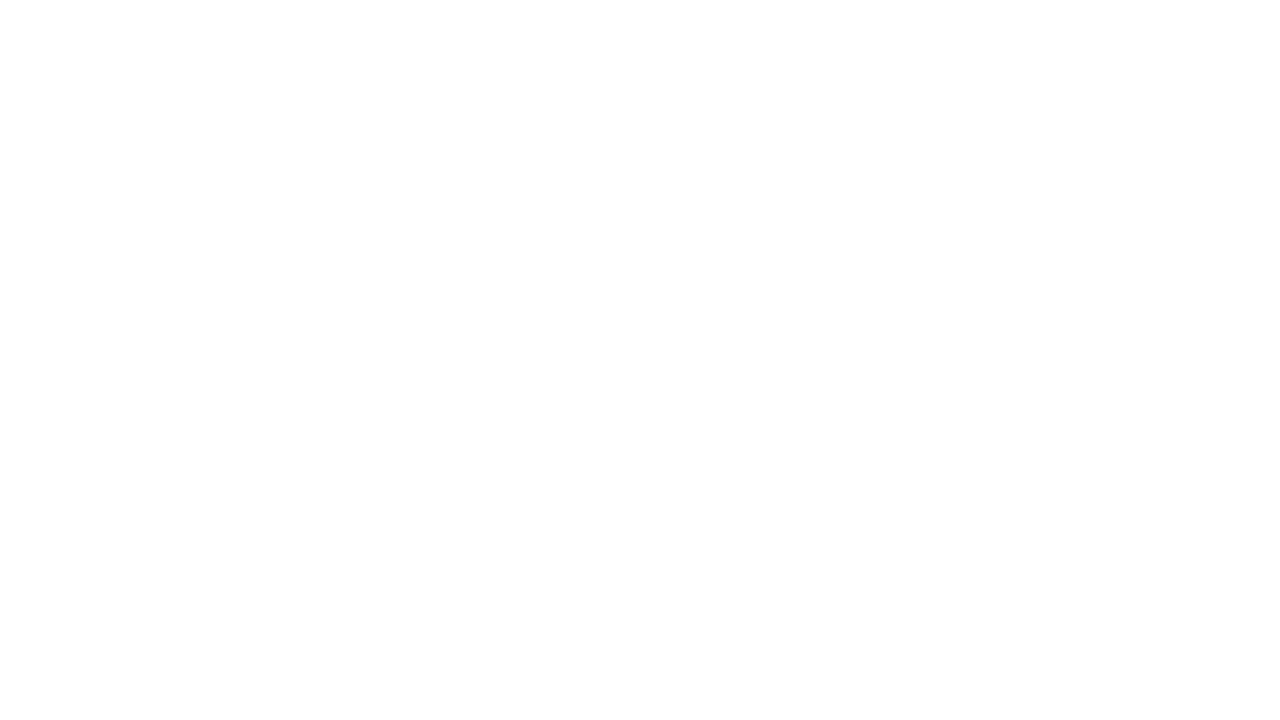
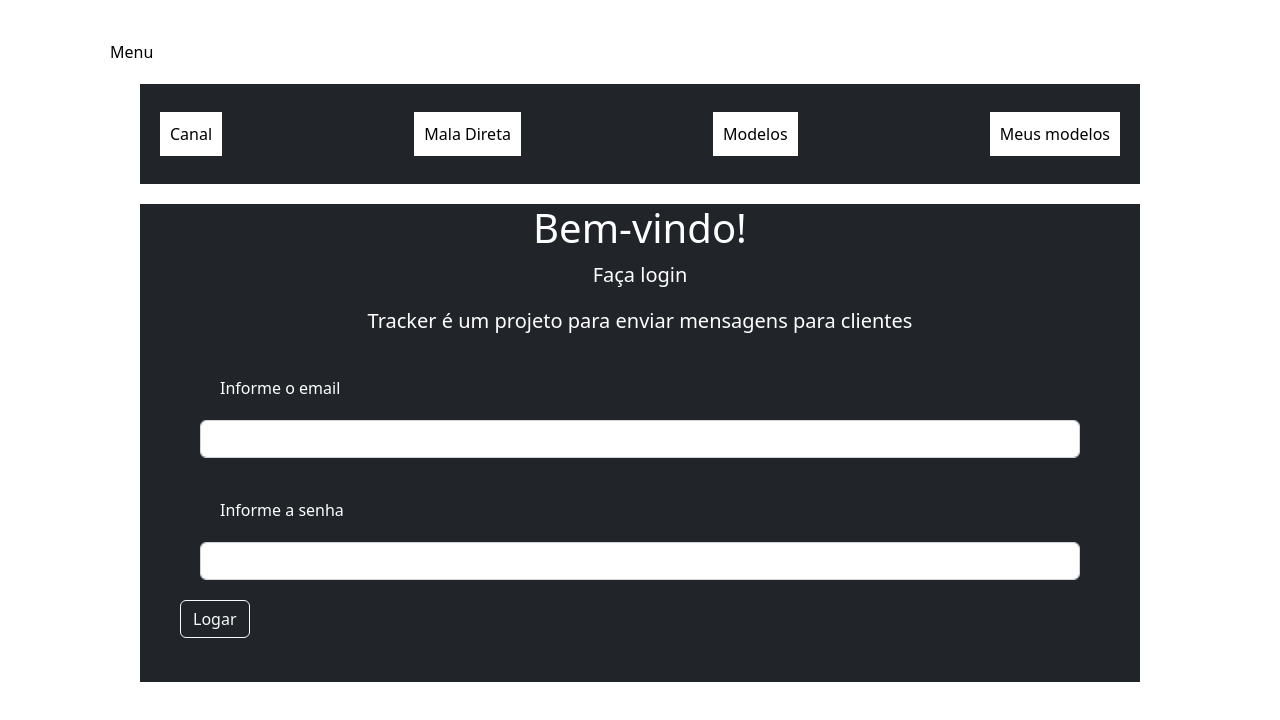
Before and after one commit to Tracker-Message/front-end, a Vue app in the folder tracker/: page /Menu in a window 1280 px wide. Before the commit this address had no page. Shown: the top 720 px of the page. Built offline with nearby package versions, Linux system fonts and the light colour scheme; the HTML template or start-up script is replaced by a standard one.

Commit message:
teste de dados

```diff
--- a/tracker/src/App.vue
+++ b/tracker/src/App.vue
@@ -1,10 +1,10 @@
 <script setup>
-import {ref} from 'vue'
-import { RouterLink, RouterView} from 'vue-router'
-//import Home from './views/Home.vue';
+//import {ref} from 'vue'
+//import { RouterLink, RouterView} from 'vue-router'
+import Home from './views/Home.vue';
 
 //defineProps<{msg: string}>();
-const user= userStore();
+//const user= userStore();
 </script>
 
 <template>
@@ -12,16 +12,19 @@ const user= userStore();
 
 <nav>
 
-  <RouterLink to="./Home">Home/Login</RouterLink>
+<!-- <RouterLink to="./Home">Home/Login</RouterLink>
      <RouterLink  to="./">Page</RouterLink>
 
 
   <RouterView/>
+-->
+ <RouterLink  to="./Menu">Menu</RouterLink>
 
+<RouterView/>
+
+<Home/>
 </nav>
 
-<h4>{{msg}}</h4>
-<button type="button">Valor:{{}}</button>
 
 </div>
 
--- a/tracker/src/components/input/Input.vue
+++ b/tracker/src/components/input/Input.vue
@@ -10,6 +10,7 @@
 <input
 class="form-control"
 type={{type}}
+value=''
 >
 
 
@@ -25,7 +26,8 @@ export default{
     props:{
         type:String,
        // placeholder: String,
-        label:String
+        label:String,
+        value: String
     }
 }
 
--- a/tracker/src/router/index.js
+++ b/tracker/src/router/index.js
@@ -3,6 +3,7 @@ import Modelo from '../views/Modelo.vue'
 import Home from '../views/Home.vue'
 import Canal from '../views/Canal.vue'
 import MalaDireta from '../views/MalaDireta.vue'
+import Menu from '../views/Menu.vue'
 //conteúdo principal
 import MyModelos from '../views/MyModelos.vue'
 
@@ -33,7 +34,12 @@ const router = createRouter({
       path: '/MyModelos',
       name: 'MyModelos',
       component: MyModelos
-    }
+    },
+  {
+  path: '/Menu',
+  name: 'Menu',
+  component: Menu
+  }
   ]
 })
 
--- a/tracker/src/views/Home.vue
+++ b/tracker/src/views/Home.vue
@@ -2,26 +2,30 @@
 <template>
 <div class="home">
   <main>
-    <navbar/>
-    <div class="bg-dark" >
+
+  <div class="bg-dark" >
    <h1>Bem-vindo!</h1>
    <p>Faça login </p>
    <p>Tracker é um projeto para enviar mensagens para clientes</p>
+
+  <form action="" @submit="enviarForm($event)">
    <Input type="email"
    name="emailUser"
    placeholder="email@email.com"
    label="Informe o email"
+   value="email"
    />
    <Input type="password"
    name="senhalUser"
    placeholder="email@email.com"
    label="Informe a senha"
+   value="senha"
    />
 
 <Button
  criarModelo="Logar"
 />
-
+</form>
 <br/>
  </div>
  </main>
@@ -33,14 +37,24 @@
 import Input from '../components/input/Input.vue';
 import Button from '../components/button/Button.vue';
 import navbar from '../navbar/navbar.vue';
+//import Menu from './Menu.vue'
+
 export default{
   name: 'Login',
   components: {
     Input,
     Button,
     navbar
+  },
+ methods: {
+enviarForm(e){
+  e.preventDefault();
+  console.log("Ola, mundo")
+}
   }
 }
+
+
 </script>
 
 <style>
--- /dev/null
+++ b/tracker/src/views/Menu.vue
@@ -0,0 +1,15 @@
+<template>
+<div>
+ <navbar/>
+</div>
+</template>
+
+<script>
+import navbar from '../navbar/navbar.vue';
+export default {
+    name: 'Menu',
+    components:{
+        navbar
+    }
+}
+</script>
```
